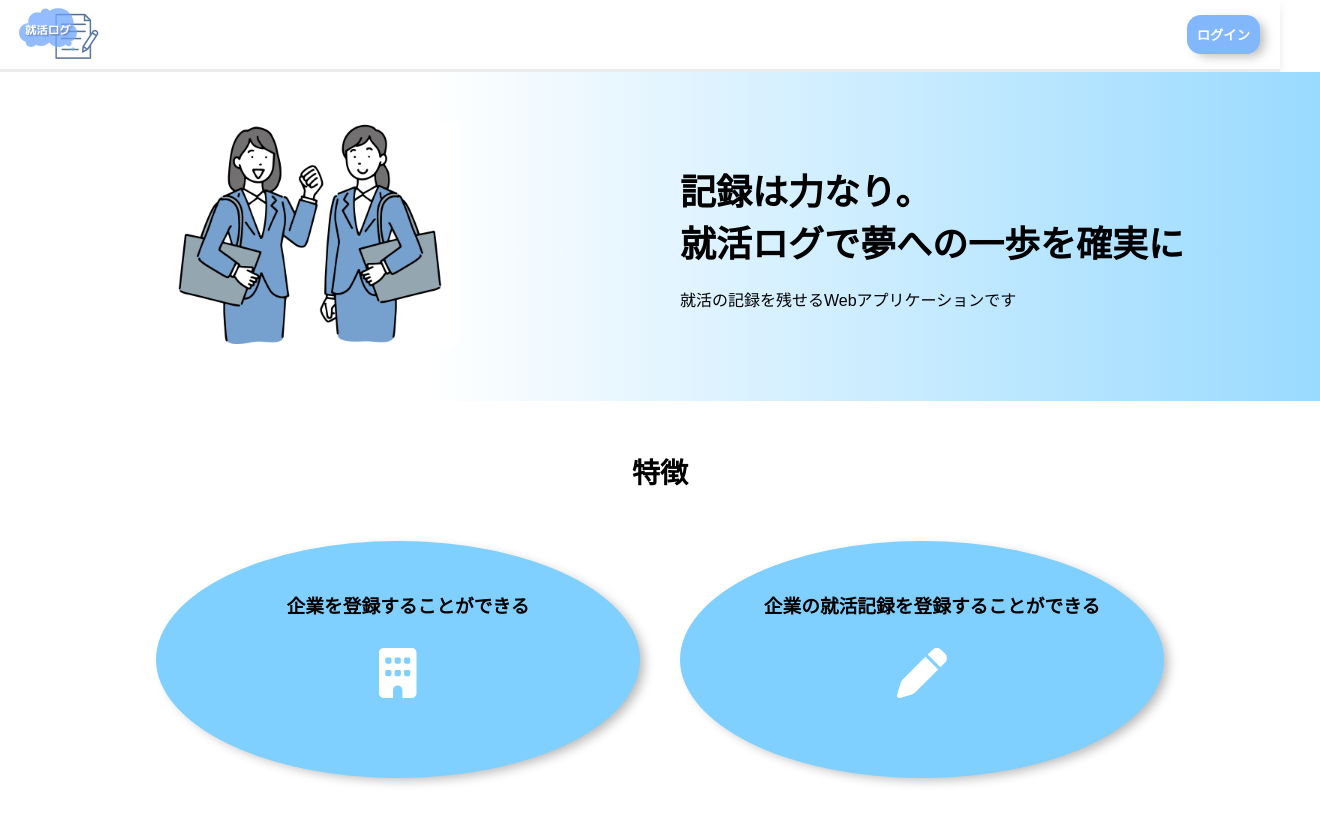
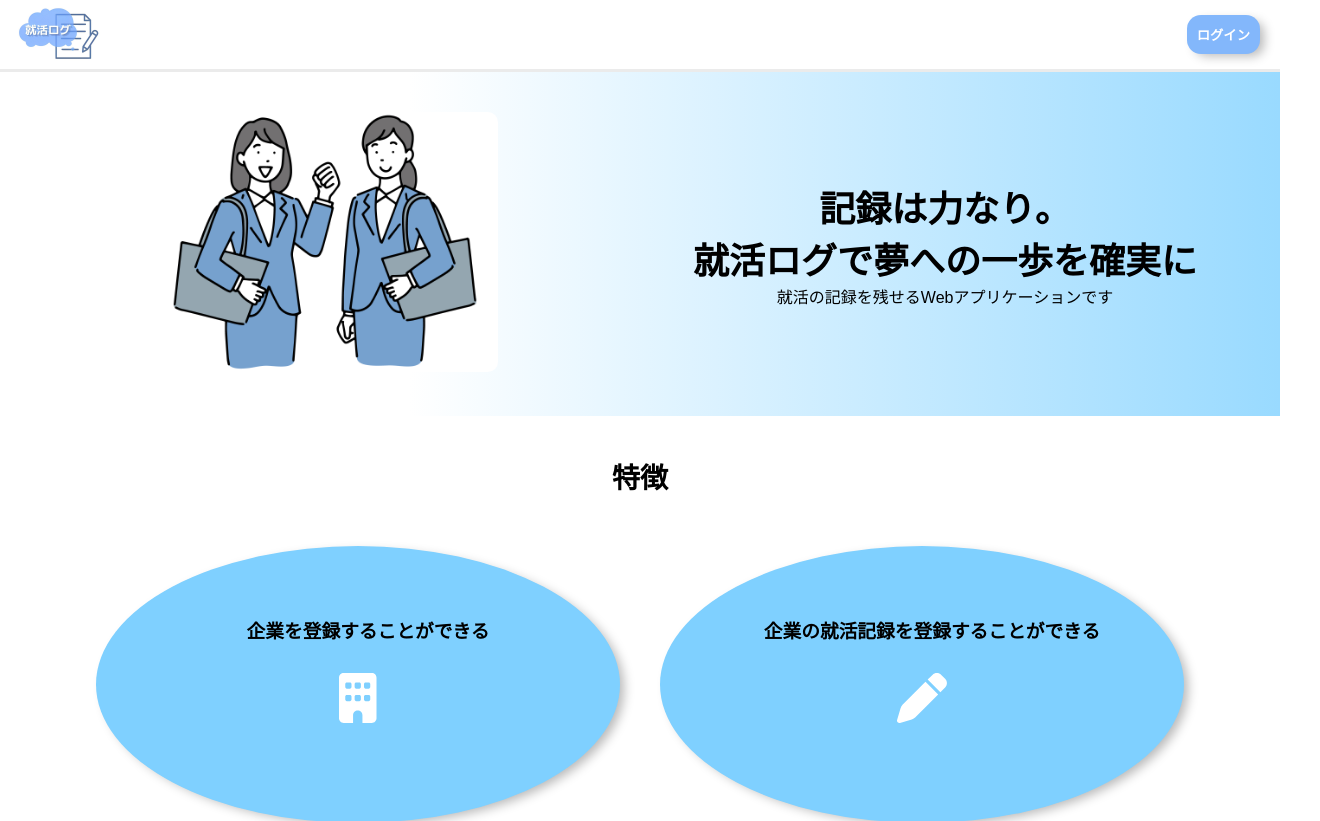
Before and after one commit to Mayu0628/ShukatsuLog, a React (Create React App) app: page /lp in a window 1280 px wide. Shown: the top 821 px of the page, 1320 px wide, since content can reach past the window. Built offline with nearby package versions, Linux system fonts and the light colour scheme; no server answers.

Commit message:
デザインup

```diff
--- a/src/components/CompanyData.js
+++ b/src/components/CompanyData.js
@@ -11,8 +11,8 @@ import {
   deleteDoc,
   updateDoc,
 } from "firebase/firestore";
+import ReactMarkdown from "react-markdown";
 import "./css/CompanyData.css";
-// import ReactMarkdown from "react-markdown";
 
 function CompanyData() {
   const { id } = useParams();
@@ -100,13 +100,16 @@ function CompanyData() {
                 )}
                 {editMemoId === memo.id ? (
                   <>
-                    {" "}
                     <textarea
                       value={editText}
                       onChange={(e) => setEditText(e.target.value)}
                     />
                     <button onClick={saveEdit}>保存</button>
                     <button onClick={cancelEdit}>キャンセル</button>
+                    {/* マークダウンプレビュー */}
+                    <div className="markdown-preview">
+                      <ReactMarkdown>{editText}</ReactMarkdown>
+                    </div>
                   </>
                 ) : (
                   <>
--- a/src/components/Sidebar.js
+++ b/src/components/Sidebar.js
@@ -6,7 +6,6 @@ import { collection, query, where, getDocs } from 'firebase/firestore';
 import { db } from '../firebase';
 import './css/Sidebar.css';
 import { auth } from '../firebase';
-// import { useAuthState } from 'react-firebase-hooks/auth';
 
 const Sidebar = () => {
   const [posts, setPosts] = useState([]);
@@ -66,12 +65,6 @@ const Sidebar = () => {
               />
               <span>{post.title}</span>
             </Link>
-            <div className="detail-button">
-              {/* <FontAwesomeIcon
-                icon={faEllipsisVertical}
-                className="faCaretDown"
-              /> */}
-            </div>
           </li>
         ))}
       </ul>
--- a/src/components/css/LP.css
+++ b/src/components/css/LP.css
@@ -7,7 +7,7 @@
 /* メインセクションと特徴セクションの共通スタイル */
 .main-section, .features-section, .testimonials-section {
   width: 100%;
-  padding: 50px 20px;
+  padding: 40px 0 40px 0;
 }
 
 /* キャッチフレーズ部分 */
@@ -18,24 +18,28 @@
 }
 
 .left-container, .right-container {
-  width: 50%;
-  padding: 0 20px;
+  width: 100%;
+  text-align: center;
 }
 
 .left-container img {
-  width: 50%;
-  margin-left: 120px;
+  width: 55%;
+  margin-left: 20px;
 }
 
 .main-section h1 {
   font-size: 36px;
-  margin-bottom: 20px;
+}
+
+.right-container {
+  margin-right: 20px;
 }
 
 /* 特徴 */
 .features {
   display: flex;
   justify-content: center;
+  text-align: center;
 }
 
 .feature {
@@ -43,7 +47,7 @@
   border-radius: 50%;
   background-color: #7fd0ff;
   margin: 20px;
-  padding: 50px;
+  padding: 70px;
   text-align: center;
   align-items: center;
   box-shadow: 6px 4px 11px -2px #b8b8b8;
--- a/src/components/css/Sidebar.css
+++ b/src/components/css/Sidebar.css
@@ -1,12 +1,11 @@
 .Sidebar {
-  background-color: #f2f8ff;
+  background-color: #BCE2E8;
   box-shadow: 6px 4px 11px -2px #e0e0e0;
-  border-radius: 0px;
-  padding: 20px 15px 0 15px;
   overflow-y: auto;
   color: #555555;
   width: 18%;
   height: 100vh;
+  padding: 10px;
 }
 
 /* サイドバー内のリンクのスタイル設定 */
@@ -31,41 +30,31 @@
   display: flex;
   align-items: center;
   gap: 10px;
+  padding-left: 20px;
+  padding: 5px 20px 5px 20px;
+}
+
+.nav-item:hover {
+  background-color: #9ACDD2;
+  border-radius: 20px;
 }
 
 /* ナビゲーションアイコン */
-.nav-item .fa-svg {
-  width: 35px;
-}
-
 .company_header {
   margin-bottom: 15px;
 }
 
+.companyList {
+  align-items: center;
+}
+
 .title {
   display: flex;
-  justify-content: center;
+  list-style: none;
   align-items: center;
-  list-style: none;
-}
-
-.company_img_icon {
-  box-shadow: 6px 4px 11px -2px #e0e0e0;
-  border-radius: 5px;
-  margin-right: 10px;
-  width: 35px;
-  height: 35px;
-}
-
-.detail-button {
-  margin-left: auto;
-  padding-right: 10px;
 }
 
 .title:hover {
-  background-color: #f2f2f2;
+  background-color: #9ACDD2;
+  border-radius: 20px;
 }
-
-.detail-button:hover .faCaretDown {
-  color: #000;
-}
```
